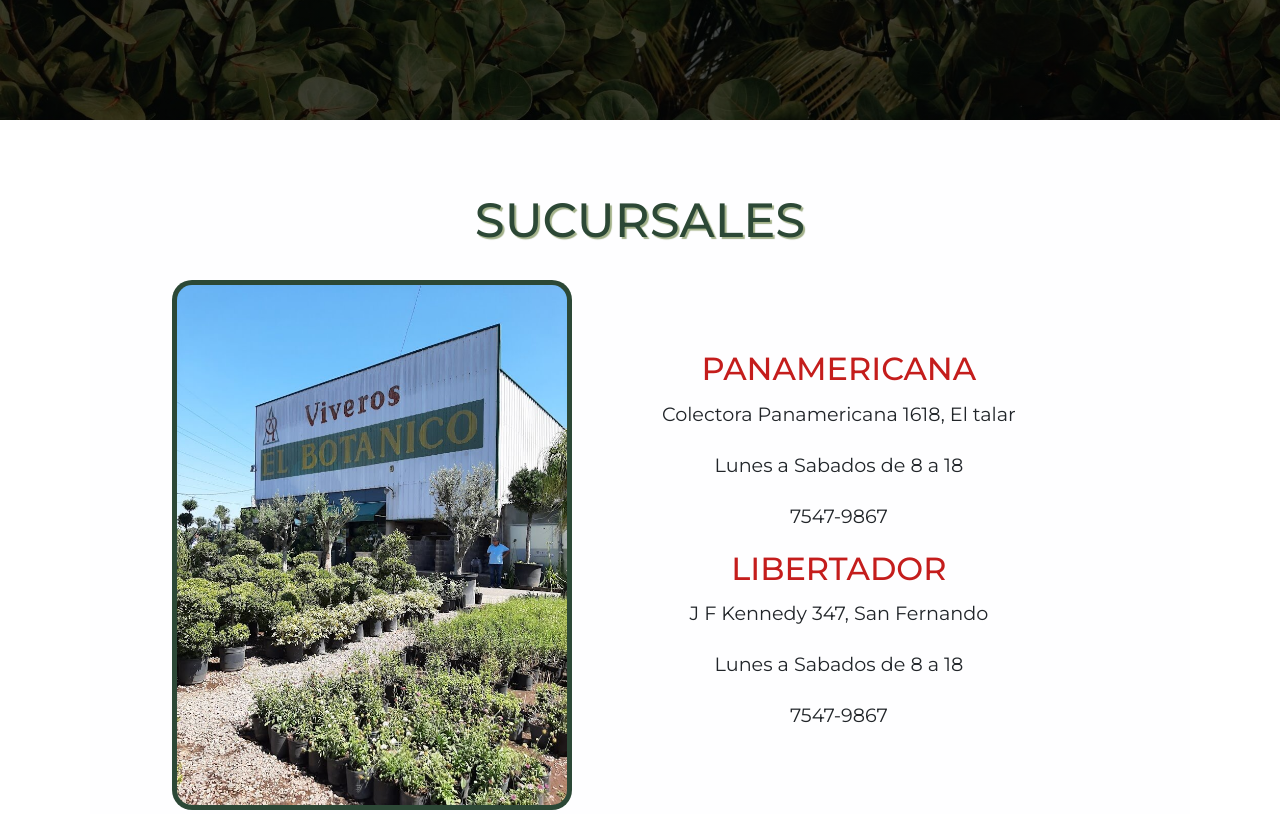
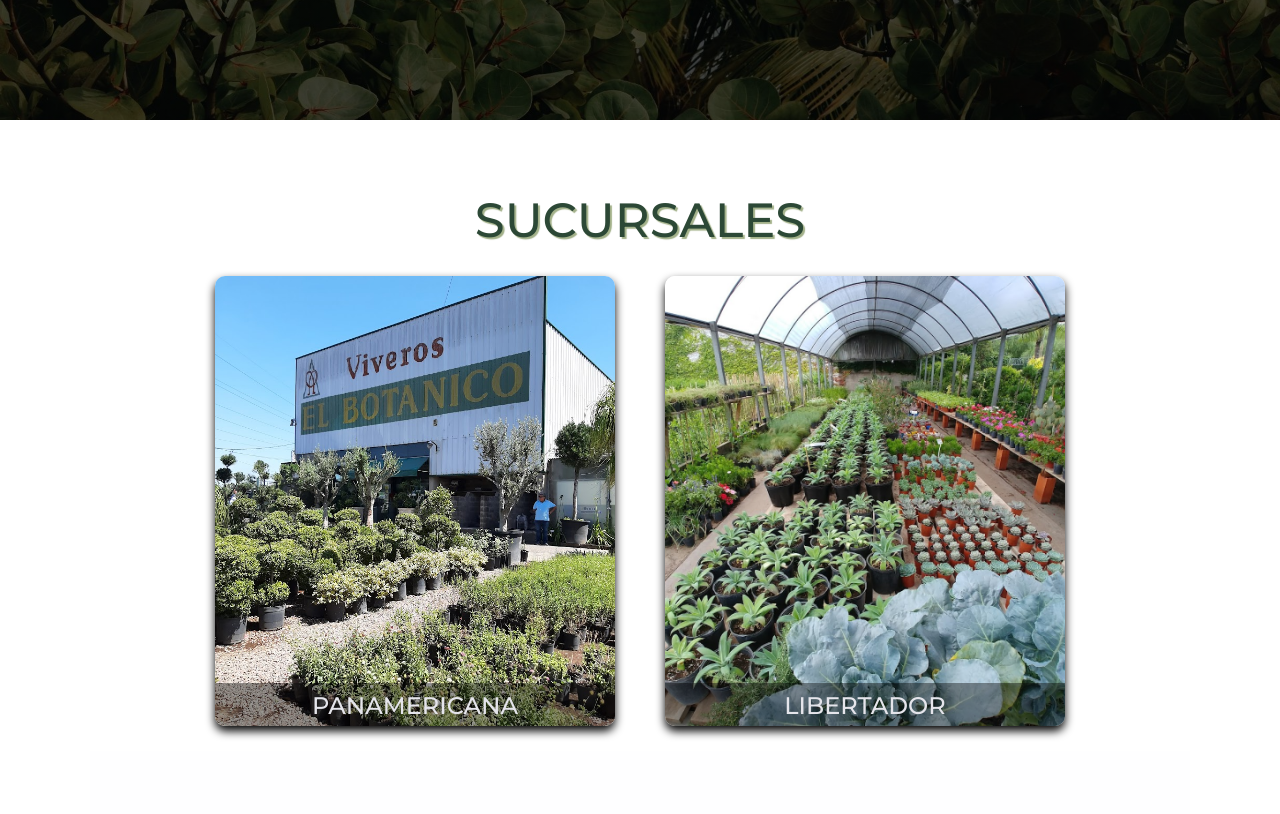
Before and after one commit to Nico-Marino/El-Botanico-2, a plain HTML site: page index.html in a window 1280 px wide. Shown: the part 680-1494 px from the top of the page. Drawn offline with nearby package versions, Linux system fonts and the light colour scheme.

Commit message:
cartitas giratorias

```diff
--- a/index.html
+++ b/index.html
@@ -53,19 +53,36 @@
 <section id="sucursales">
     <h3>SUCURSALES</h3>
     <div class="contenedor-sucursales">
-         <div class="contenedor-foto">
-              <img src="./img/Fondo 2.jpg" alt="">
-         </div>
-         <div class="info">
-              <h5>PANAMERICANA</h5>
-              <p>Colectora Panamericana 1618, El talar</p>
-              <p>Lunes a Sabados de 8 a 18</p>
-              <p>7547-9867</p>
-              <h5>LIBERTADOR</h5>
-              <p>J F Kennedy 347, San Fernando</p>
-              <p>Lunes a Sabados de 8 a 18</p>
-              <p>7547-9867</p>
-         </div>
+      <div class="cartita">
+        <div class="face front">
+            <img src="./img/pana.jpg" alt="Panamericana">
+            <h4>PANAMERICANA</h4>
+        </div>
+        <div class="face back">
+            <h4>PANAMERICANA</h4>
+            <P>Colectora Panamericana 1618, El Talar</P>
+            <p>Lunes a Sabados de 8 a 18hs</p>
+            <p>011 7567-4724</p>
+            <div class="link">
+                <a href="https://www.google.com/maps/@-34.4802789,-58.6506558,15.34z?entry=ttu" target="_blank">Ubicacion</a>
+            </div>
+        </div>
+    </div>
+    <div class="cartita">
+        <div class="face front">
+            <img src="./img/libertador.jpg" alt="Libertador">
+            <h4>LIBERTADOR</h4>
+        </div>
+        <div class="face back">
+            <h4>LIBERTADOR</h4>
+            <P>J. F. Kennedy 347, San Fernando</P>
+            <p>Lunes a Sabados de 8 a 18hs</p>
+            <p>011 4746-1636</p>
+            <div class="link">
+                <a href="https://www.google.com/maps/place/Viveros+El+Bot%C3%A1nico+Libertador/@-34.4516617,-58.5308442,17z/data=!4m15!1m8!3m7!1s0x95bcafdce4926e89:0x80a839e6477a67d3!2sJ.+F.+Kennedy+347,+B1644CMG+Victoria,+Provincia+de+Buenos+Aires!3b1!8m2!3d-34.4516662!4d-58.5282693!16s%2Fg%2F11jpgjs3d3!3m5!1s0x95bcafdcfc792dbf:0xfc0bdaedf66da80a!8m2!3d-34.4515909!4d-58.5281552!16s%2Fg%2F1tddc0h5?entry=ttu" target="_blank">Ubicacion</a>
+            </div>
+        </div>
+    </div>
     </div>
 </section>
 <!--SECCION PRODUCTOS-->
--- a/styles.css
+++ b/styles.css
@@ -133,51 +133,91 @@
 #sucursales {
     max-width: 1100px;
     margin: auto;
-    background-color: #fefeff;
-    padding: 4.5rem;
+    padding-top: 4.5rem;
 }
 #sucursales h3 {
     font-size: 3rem;
     color: #2c4836;
     text-align: center;
     text-shadow: 2px 2px 1px #a3b18a;
-    margin-bottom: 1.3rem;
+    margin-bottom: .1rem;
 }
 .contenedor-sucursales {
-    max-width: 960px;
     display: flex;
-    transition: .5s;
-    padding: 10px 10px;
-    transition: .5s;
-    border-radius: 20px;
+    flex-wrap: wrap;
+    align-items: center;
+    justify-content: center;
 }
-.contenedor-sucursales:hover {
-    box-shadow: 0 0 25px black;
-    transform: scale(1) translateY(-12px);
+.cartita {
+    position: relative;
+    width:  400px;
+    height: 450px;
+    margin: 25px;
 }
-#sucursales .contenedor-foto {
-    max-width: 400px;
-    margin-right: 90px;
+.cartita .face {
+    position: absolute;
+    width: 100%;
+    height: 100%;
+    backface-visibility: hidden;
+    border-radius: 10px;
+    overflow: hidden;
+    transform: .5s;
 }
-#sucursales .contenedor-foto img {
-    padding: 5px;
+.cartita .front {
+    transform: perspective(600px) rotateY(0deg);
+    box-shadow: 0 5px 10px #000;
+}
+.cartita .front img {
+    position: absolute;
     width: 100%;
-    border-radius: 20px;
-    background-color: #2c4836;
+    height: 100%;
+    object-fit: cover;
 }
-#sucursales .info {
-    padding-top: 70px;
-    line-height: 35px;
+.cartita .front h4 {
+    position: absolute;
+    bottom: -10px;
+    width: 100%;
+    height: 45px;
+    line-height: 45px;
+    color: #e5e5eb;
+    background-color: rgba(0,0,0,.4);
+    text-align: center;
 }
-#sucursales .info h5 {
+.cartita .back h4 {
     color: #c41d1c;
-    text-align: center;
+    padding-top: 25px;
     font-size: 2rem;
 }
-#sucursales .info p {
-    font-size: 1.2rem;
+.cartita .back {
+    transform: perspective(600px) rotateY(180deg);
+    background: linear-gradient(to top, transparent -50%, #2c4836);
+    padding: 15px;
+    display: flex;
+    flex-direction: column;
+    justify-content: space-between;
     text-align: center;
 }
+.cartita .back p {
+    color: #fefeff;
+    text-transform: uppercase;
+}
+.link {
+    border-top: 1px solid white;
+    height: 50px;
+    line-height: 50px;
+}
+.link a {
+    color:red;
+    text-decoration: none;
+    text-transform: uppercase;
+}
+.cartita:hover .front {
+    transform: perspective(600px) rotateY(180deg);
+}
+.cartita:hover .back {
+    transform: perspective(600px) rotateY(360deg);
+}
+
 /*PRODUCTOS*/
 #productos {
     max-width: 1100px;
@@ -407,17 +447,6 @@
     #inicio .contenido .presentacion p {
         font-size: 1.4rem;
     }
-    .contenedor-sucursales {
-        display: block;
-        background-color: #fefeff;
-        margin: auto;
-    }
-    .contenedor-foto {
-        max-width: 300px;
-        margin: auto;
-        margin-left: 120px;
-        margin-bottom: 0;
-    }
     #sucursales h3 {
         font-size: 2.7rem;
     }
@@ -456,30 +485,12 @@
         text-shadow: 2px 2px 1px #a3b18a;
         margin-bottom: 0;
     }
-    .contenedor-foto {
-        display: none;
-    }
-    #sucursales .contenedor-sucursales {
-        max-width: 1000px;
-        background: linear-gradient(rgba(0,0,0,.7), rgba(0,0,0,.7)), url(./img/Fondo\ 2.jpg);
-        background-size: cover;
-        background-position: center;
-        margin-top: 20px;
-    }
-    #sucursales .contenedor-sucursales .info p {
-        color: #fefeff;
-    }
-    #sucursales .info {
-        margin-top: 0;
-        padding-top: 30px;
-    }
-    #sucursales .info h5 {
-        font-size: 1.5rem;
+    .cartita {
+        margin: 10px;
     }
     #productos h3 {
         font-size: 2.2rem;
     }
-    /*SUCURSALES*/
     #contacto {
         padding-top: 2rem;
     }
@@ -487,7 +498,7 @@
         font-size: 2rem;
     }
     .contain-contacto {
-    max-width: 400px;
+        max-width: 350px;
         margin: auto;
     }
     .formulario form {
```
Also changed, not shown: img/libertador.jpg (added), img/pana.jpg (added), 1 other file. Lines whose indentation alone changed are shown as unchanged.
